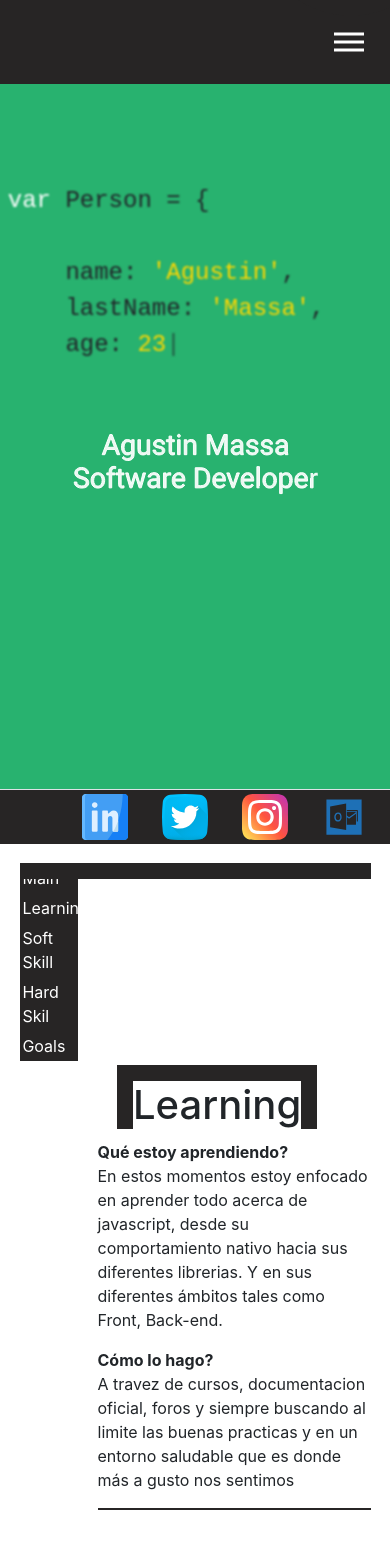
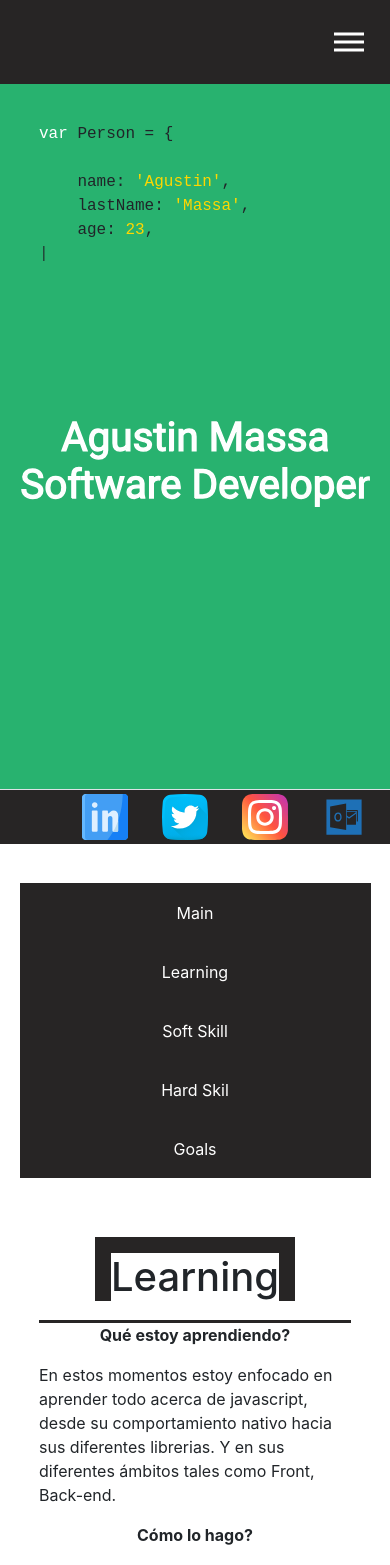
Before and after one commit to MassaAgustin/portafolio, a React (Create React App) app: page /about in a window 390 px wide. Shown: the top 1565 px of the page. Built offline with nearby package versions, Linux system fonts and the light colour scheme.

Commit message:
improve responsive design

```diff
--- a/src/App.scss
+++ b/src/App.scss
@@ -15,8 +15,8 @@ html {
 
 #logo{
     position: absolute;
-    height: 90%;
-    width: 90%;
+    height: 90vh;
+    width: 90vw;
     top: 50%;
     left: 50%;
     pointer-events: none;
@@ -207,6 +207,7 @@ html {
 .cardAbout{
     z-index: -99;
     height: 100vh;
+    width: 100vw;
     .cardAbout__container {
         position: sticky;
         display: flex;
@@ -224,8 +225,52 @@ html {
             display: flex;
             flex-direction: column;
             width: 70%;
-            border-bottom: 2px solid var(--secondary-color);
+            border-bottom: 0.2rem solid var(--secondary-color);
             margin: 3% auto auto 25%;
+        }
+    }
+}
+
+
+@media screen and (max-width: 768px){
+    .translate {
+        position: static;
+        display: flex;
+        flex-direction: column;
+        align-items: center;
+        justify-content: center;
+        width: 90%;
+        margin: 10% auto;
+    }
+
+    .cardAbout{
+
+        height: 100vh;
+        width: 100vw;
+
+        .cardAbout__container {
+            position: static;
+            display: flex;
+            flex-direction: column;
+            align-items: center;
+            justify-content: center;
+            h1 {
+                margin: 5% auto;
+                padding: 0;
+            }
+
+            .cardAbout__body {
+                display: flex;
+                flex-direction: column;
+                align-items: center;
+                justify-content: center;
+                margin: auto;
+                width: 80%;
+                border-top: 0.2rem solid var(--secondary-color);
+                p {
+                    margin: 5% auto;
+                }
+            }
         }
     }
 }
--- a/src/components/MainLoader.scss
+++ b/src/components/MainLoader.scss
@@ -10,7 +10,7 @@
   justify-content: center;
   align-items: center;
   height: 90vh;
-  width: 100%;
+  width: 100vw;
   background-color: var(--primary-color);
 
   perspective: 20rem;
@@ -33,7 +33,7 @@
 
 .main-loader{
   position: relative;
-  width: 70%;
+  width: 70vw;
   height: 70vh;
   animation: toRight 2s ease-in-out 7s forwards;
   z-index: 2;
@@ -73,7 +73,7 @@
 @keyframes toRight{
 
   to {
-    transform: translate(-60%,-71%) scale(.2);
+    transform: translate(-60%,-71%) scale(.1);
   }
 }
 
@@ -105,3 +105,40 @@
   0%{opacity: 0;}
   100%{opacity: 1;}
 }
+
+@media screen and (max-width: 768px){
+  .container-text {
+    top: 5%;
+    left: 50%;
+    transform: translate(-50%);
+    filter: none;
+  }
+
+  #typewriter{
+    font-size: 1rem;
+  }
+
+  .main-loader{
+    animation: toRight 2s ease-in-out 7s forwards;
+  }
+
+  @keyframes translateImage{
+    50% {
+      transform: translateX(200%) rotateX(-120deg);
+      opacity: 1;
+    }
+
+    100% {
+      transform: translateX(80%) translateY(70%) ;
+      height: 40%;
+      width: 10%;
+      opacity: 1;
+    }
+  }
+
+  @keyframes toRight{
+    to {
+      transform: translate(-45%,-71%) scale(.2);
+    }
+  }
+}
--- a/src/components/NavBar.css
+++ b/src/components/NavBar.css
@@ -6,6 +6,7 @@
 
 nav{
     height: 10vh;
+    width: 100vw;
     background: var(--secondary-color);
 }
 
@@ -92,13 +93,13 @@ nav{
         position: fixed;
         background: var(--secondary-color);
         height: 100vh;
-        width: 100%;
+        width: 100vw;
         flex-direction: column;
-        clip-path: circle(100px at 90% -10%);
-        -webkit-clip-path: circle(100px at 90% -10%);
+        clip-path: circle(100px at 90% -20%);
+        -webkit-clip-path: circle(100px at 90% -20%);
         transition: all 1s ease-out;
         pointer-events: none;
-        z-index: 2;
+        z-index: 1;
     }
 
     .nav-links.open{
@@ -108,7 +109,7 @@ nav{
     }
 
     .nav-links li {
-        opacity: 0;
+        opacity: 1;
     }
 
     .nav-links li a {
@@ -116,22 +117,18 @@ nav{
     }
 
     li.fade{
-        opacity: 1;
+        opacity: 0;
     }
 
     .nav-links li:nth-child(1){
-        pointer-events: none;
-        opacity: 0;
-    }
-    .nav-links li:nth-child(2){
         transition: all 0.5s easy 0.2s;
         opacity: 1;
     }
-    .nav-links li:nth-child(3){
+    .nav-links li:nth-child(2){
         transition: all 0.5s easy 0.4s;
         opacity: 1;
     }
-    .nav-links li:nth-child(4){
+    .nav-links li:nth-child(3){
         transition: all 0.5s easy 0.6s;
         opacity: 1;
     }
--- a/src/components/NavBar.js
+++ b/src/components/NavBar.js
@@ -18,7 +18,7 @@ export const NavBar = () => {
     }
 
     const getClassLi = () => {
-        return isOpen ? "fade" : ""
+        return isOpen ? "" : "fade"
     }
     return (
         <nav id="navbar">
@@ -29,9 +29,9 @@ export const NavBar = () => {
             </div>
             <ul className={getClassLink()} onClick={toggleOpen}>
                 {/* <li className="link-left">Agustin Massa</li> */}
-                <li className={getClassLi()}><Link to="/about">About</Link></li>
-                <li className={getClassLi()}><Link to="/projects">Projects</Link></li>
-                <li className={getClassLi()}><Link to="/contact">Contact</Link></li>
+                <li><Link to="/about">About</Link></li>
+                <li><Link to="/projects">Projects</Link></li>
+                <li><Link to="/contact">Contact</Link></li>
             </ul>
         </nav>
     )
```
Also changed, not shown: 1 other file (tests, documents, lock files or other folders).
